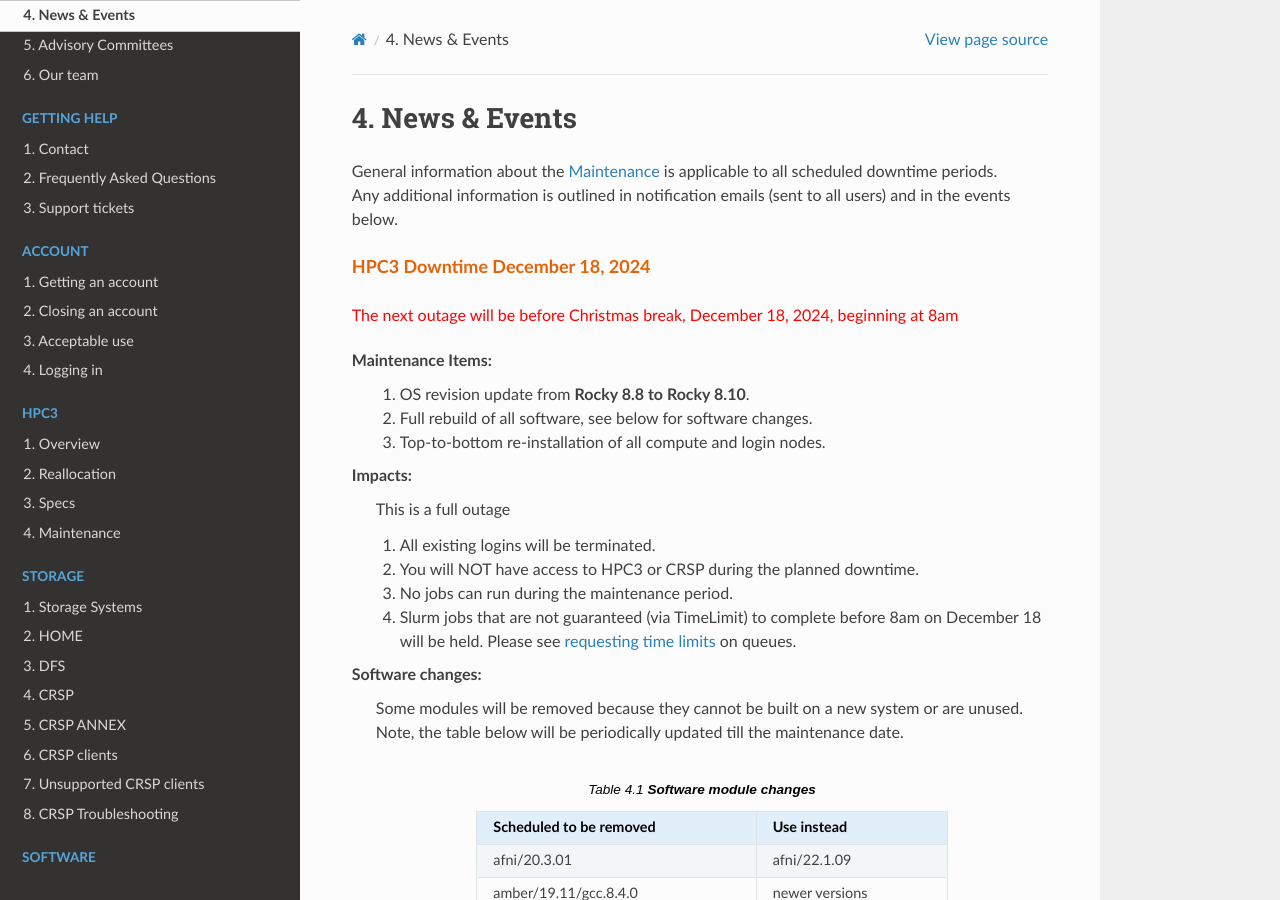
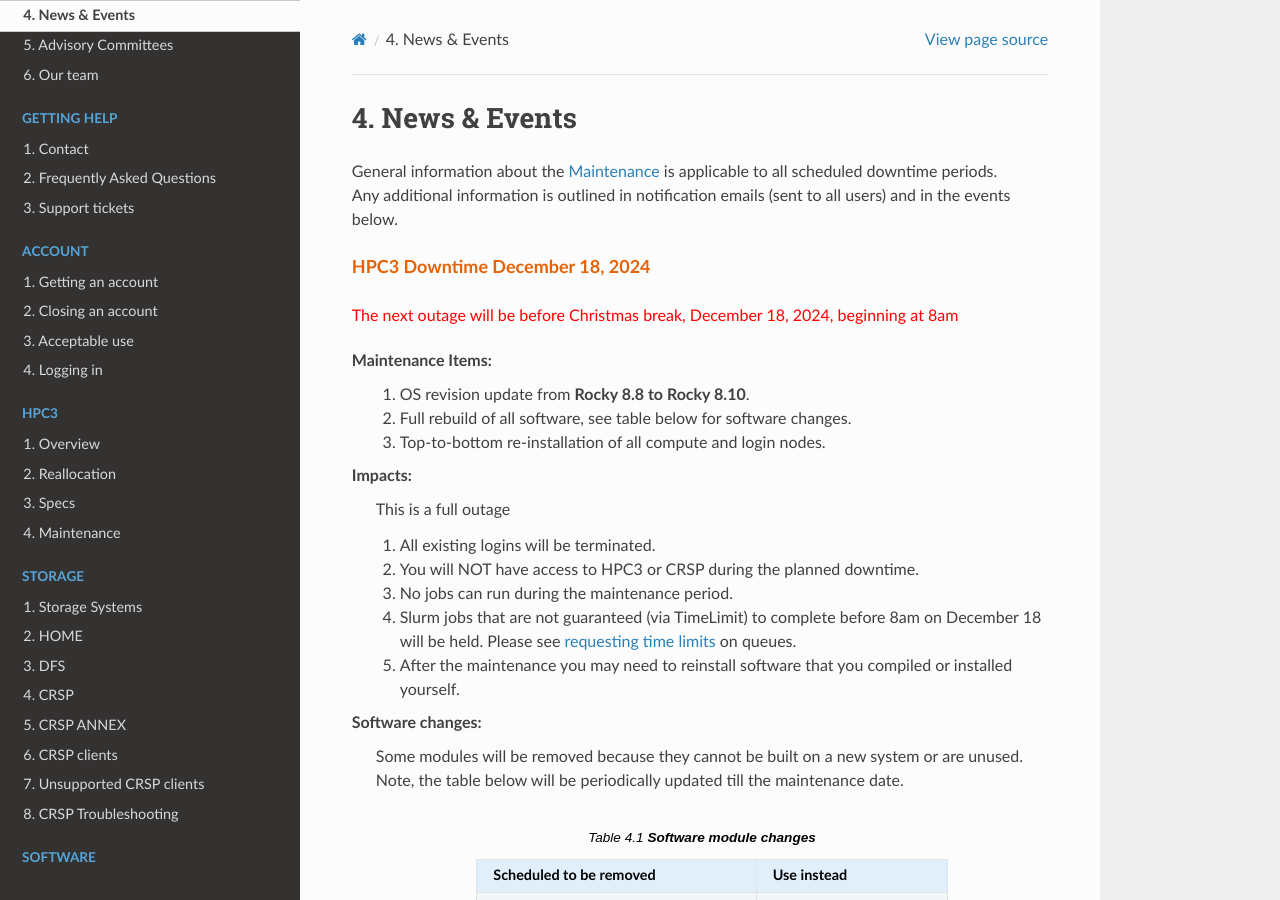
Before and after one commit to RCIC-UCI-Public/website-rcic, a Sphinx documentation site: the page built from docs/source/about/news.rst, in a window 1280 px wide and 900 px high. Built offline with Sphinx 7.4.7 and the Read the Docs theme 3.1.0, drawn with Linux system fonts in a browser that asks for light colours.

Commit message:
add a note for user installed software

```diff
--- a/docs/source/about/news.rst
+++ b/docs/source/about/news.rst
@@ -13,7 +13,7 @@
 
 Maintenance Items:
   1. OS revision update from **Rocky 8.8 to Rocky 8.10**.
-  #. Full rebuild of all software, see below for software changes.
+  #. Full rebuild of all software, see table below for software changes.
   #. Top-to-bottom re-installation of all compute and login nodes.
 
 Impacts:
@@ -24,6 +24,7 @@
   #. No jobs can run during the maintenance period.
   #. Slurm jobs that are not guaranteed (via TimeLimit) to complete before 8am on December 18 will be held.
      Please see :ref:`requesting time limits <request time>` on queues.
+  #. After the maintenance you may need to reinstall software that you compiled or installed yourself.
 
 Software changes:
   | Some modules will be removed because they cannot be built on a new system or are unused.
```
